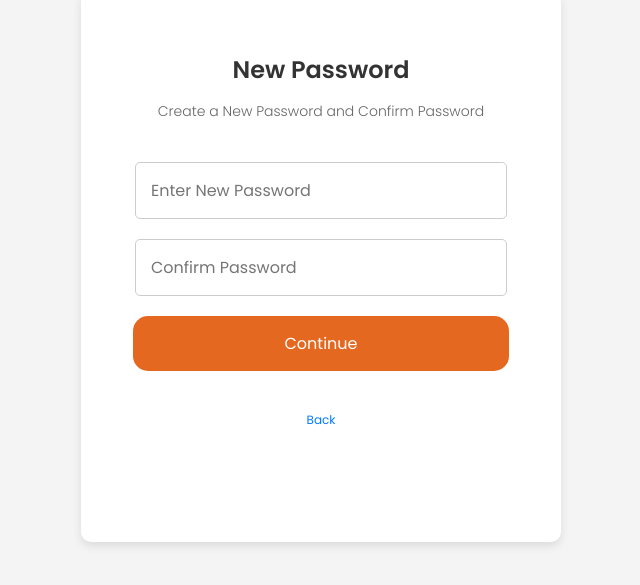
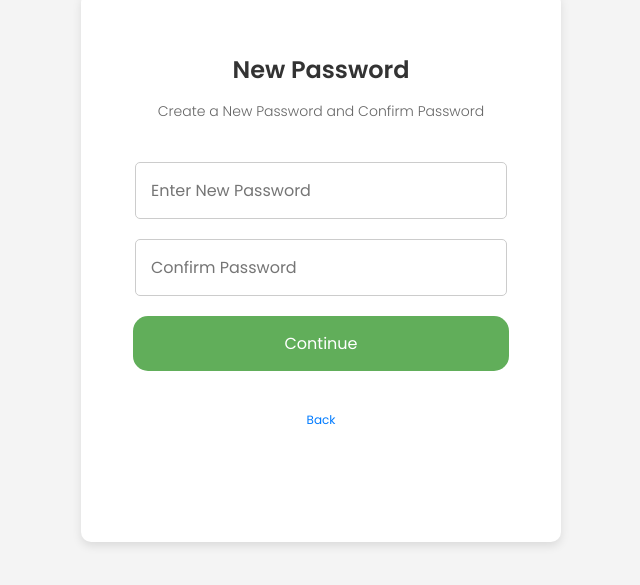
Before and after one commit to SoftcraftSolution/click_me_dashboard, a React (Create React App) app: page /new in a window 1280 px wide. Shown: the part 133-718 px from the top of the page, without its empty margins (319-959 px from the left). Built offline with nearby package versions, Linux system fonts and the light colour scheme.

Commit message:
fixed ente pass

```diff
--- a/src/Component/NewPassword/newpassword.css
+++ b/src/Component/NewPassword/newpassword.css
@@ -49,7 +49,7 @@ p {
 .submit-btn {
   width: 94%;
   padding: 15px;
-  background-color: #e56821;
+  background-color: #61AE5A;
   border: none;
   color: white;
   font-size: 16px;
```
